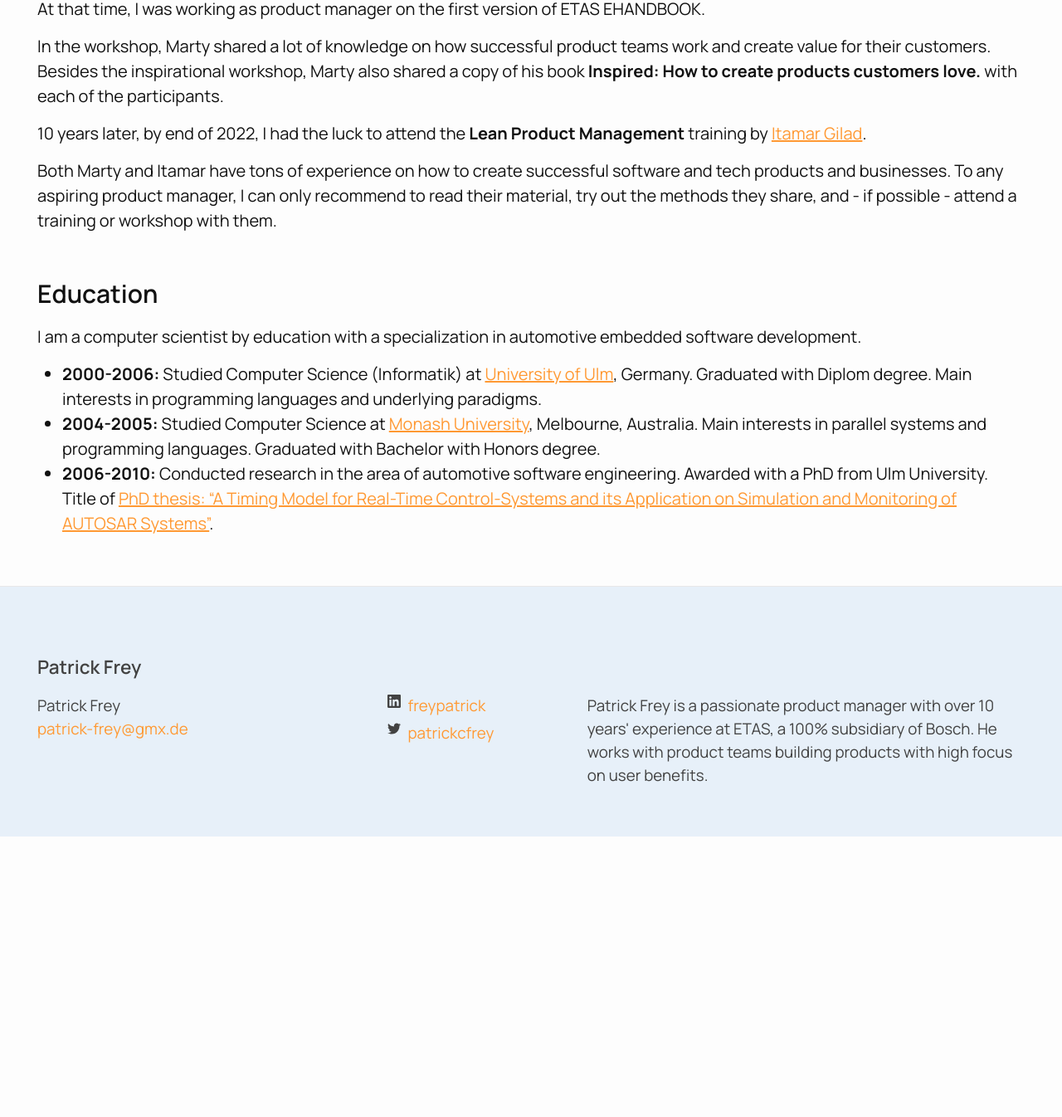
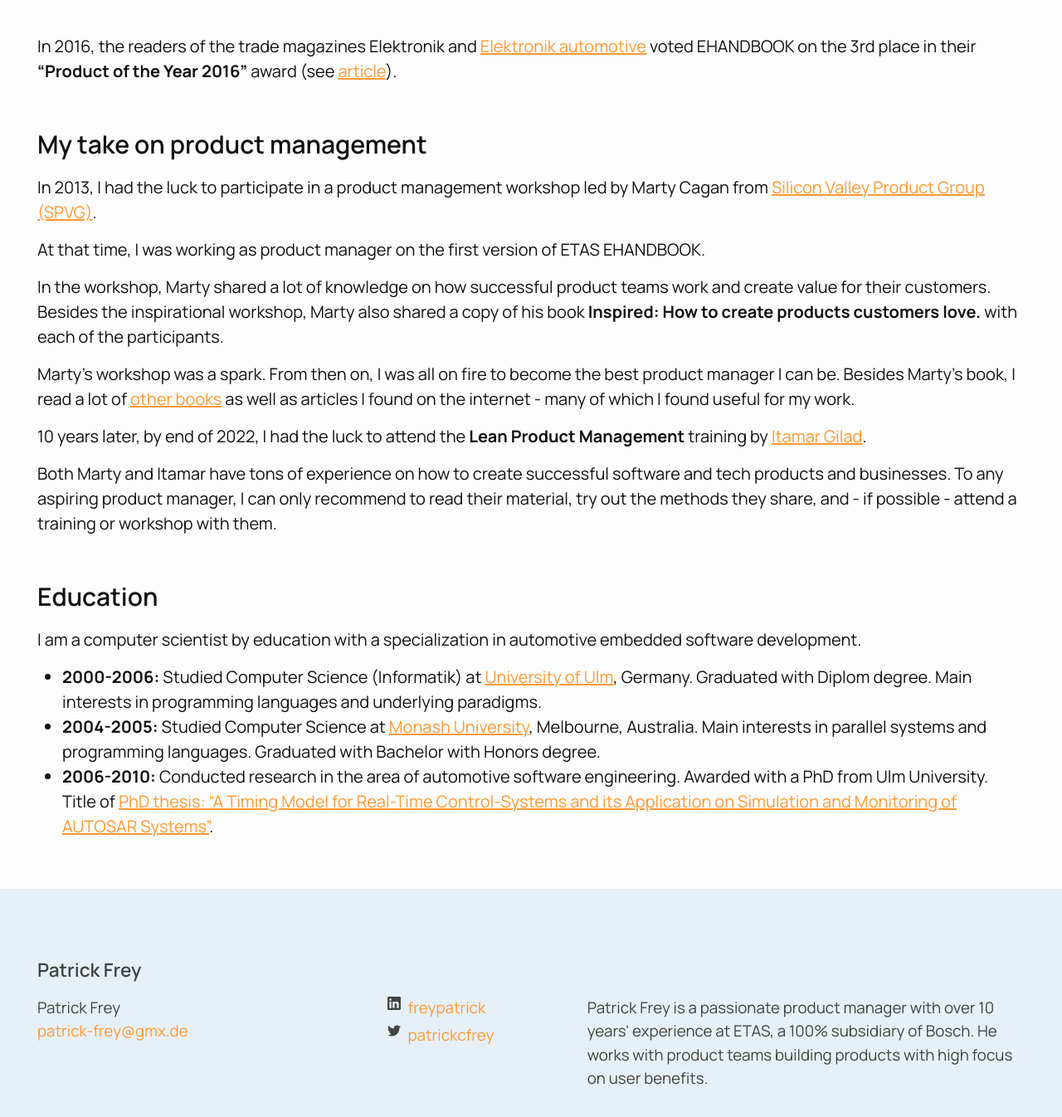
Before and after one commit to patrickfreyproductmanagement/patrickfreyproductmanagement.github.io, a Jekyll site: the page built from about.markdown, in a window 1280 px wide, cut to the strip 1372-2745 px from the top of the page. Shown: the top 1346 px of the strip at 83% size. Built offline with Jekyll 4.4.1, drawn with Linux system fonts in a browser that asks for light colours; before the commit the page ends 2380 px from its top, so only the background shows below that.

Commit message:
Several changes and improvements.

```diff
--- a/_config.yml
+++ b/_config.yml
@@ -27,6 +27,8 @@ url: "" # the base hostname & protocol for your site, e.g. http://example.com
 twitter_username: patrickcfrey
 # github_username:  patrickfrey
 linkedin_username: freypatrick
+
+show_excerpts: true
 
 # Build settings
 theme: minima
--- a/_includes/cubude_teaser.html
+++ b/_includes/cubude_teaser.html
@@ -6,7 +6,9 @@
 
 <div class="cards">
     <div class="card">
-        <img src="/assets/CUBUDE_Method_Slides.jpg" alt="The CUBUDE method (slides).pdf">
+        <a href="/cubude/">
+            <img src="/assets/CUBUDE_Method_Slides.jpg" alt="The CUBUDE method (slides).pdf">
+        </a>
     </div>
 
     <div class="card">
--- a/_sass/responsive-cards.scss
+++ b/_sass/responsive-cards.scss
@@ -1,12 +1,15 @@
 .card {
-    padding: 1rem;
+
+    padding-top: 1rem;
+    padding-bottom: 1rem;
+
 }
 
 .cards {
     max-width: 1200px;
     margin: 0 auto;
     display: grid;
-    gap: 1rem;
+    gap: 2rem;
 }
 
 .cards-2 {
--- a/about.markdown
+++ b/about.markdown
@@ -17,7 +17,10 @@ It helps users to
 
 Check out what EHANDBOOK is all about: Understand vehicle software faster!
 
-<iframe width="100%" height="415px" src="https://www.youtube.com/embed/XFDOwmg1ijM" title="EHANDBOOK – Understand vehicle software faster" frameborder="0" allow="accelerometer; autoplay; clipboard-write; encrypted-media; gyroscope; picture-in-picture" allowfullscreen></iframe>
+<div class="iframe-wrapper">
+<iframe width="1190" height="668" src="https://www.youtube.com/embed/XFDOwmg1ijM" title="EHANDBOOK – Understand vehicle software faster" frameborder="0" allow="accelerometer; autoplay; clipboard-write; encrypted-media; gyroscope; picture-in-picture" allowfullscreen></iframe>
+</div>
+<br/>
 
 In 2016, the readers of the trade magazines Elektronik and [Elektronik automotive](https://www.elektroniknet.de/elektronik-automotive/){:target="_blank"} voted EHANDBOOK on the 3rd place in their **"Product of the Year 2016"** award (see [article](https://www.etas.com/data/RealTimes_2016/rt_2016_1_30_en.pdf){:target="_blank"}).
 
@@ -28,6 +31,9 @@ In 2013, I had the luck to participate in a product management workshop led by M
 At that time, I was working as product manager on the first version of ETAS EHANDBOOK.
 
 In the workshop, Marty shared a lot of knowledge on how successful product teams work and create value for their customers. Besides the inspirational workshop, Marty also shared a copy of his book **Inspired: How to create products customers love.** with each of the participants.
+
+Marty's workshop was a spark. From then on, I was all on fire to become the best product manager  I can be.
+Besides Marty's book, I read a lot of [other books](/books) as well as articles I found on the internet - many of which I found useful for my work.
 
 10 years later, by end of 2022, I had the luck to attend the **Lean Product Management** training by [Itamar Gilad](https://itamargilad.com/){:target="_blank"}.
 
```
Also changed, not shown: _includes/value_based_pricing_teaser.html (+8 -5 lines), _posts/2022-12-25-why-i-started-this-page.markdown (+16 -5 lines).
